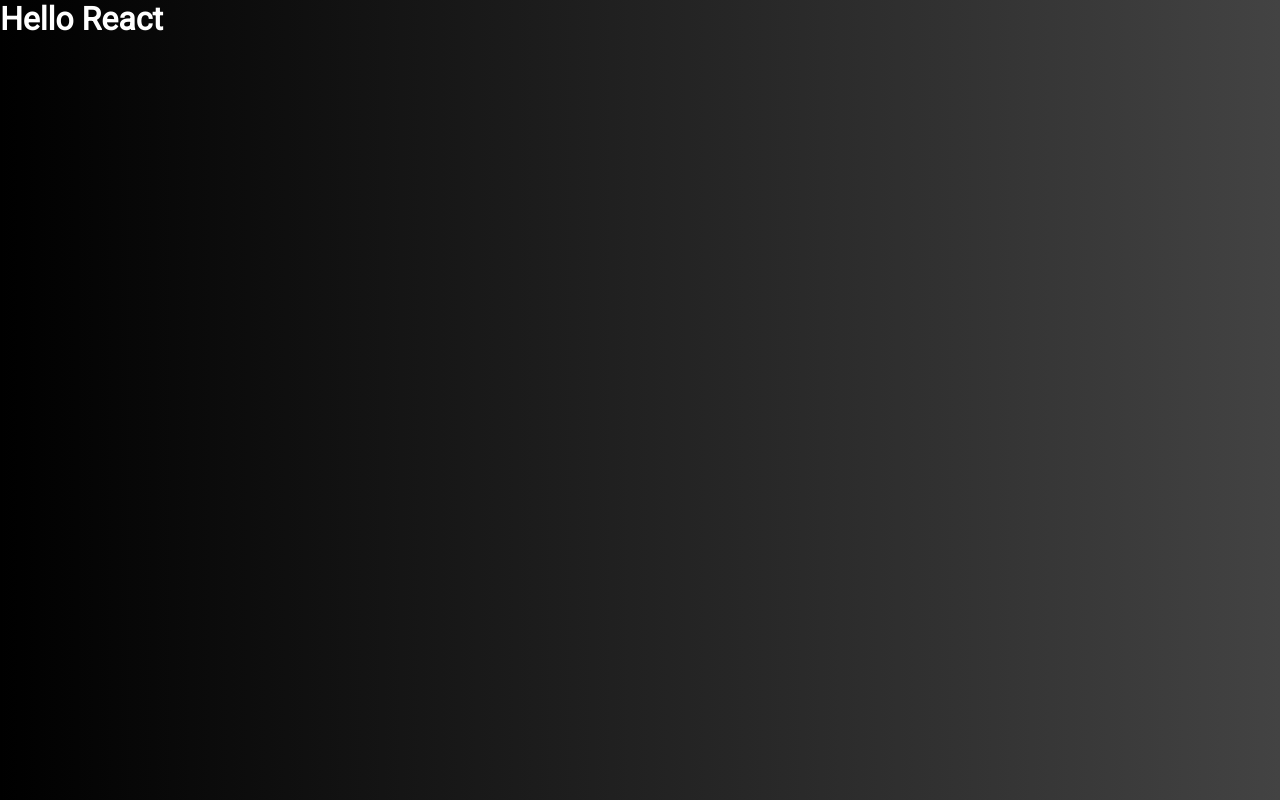
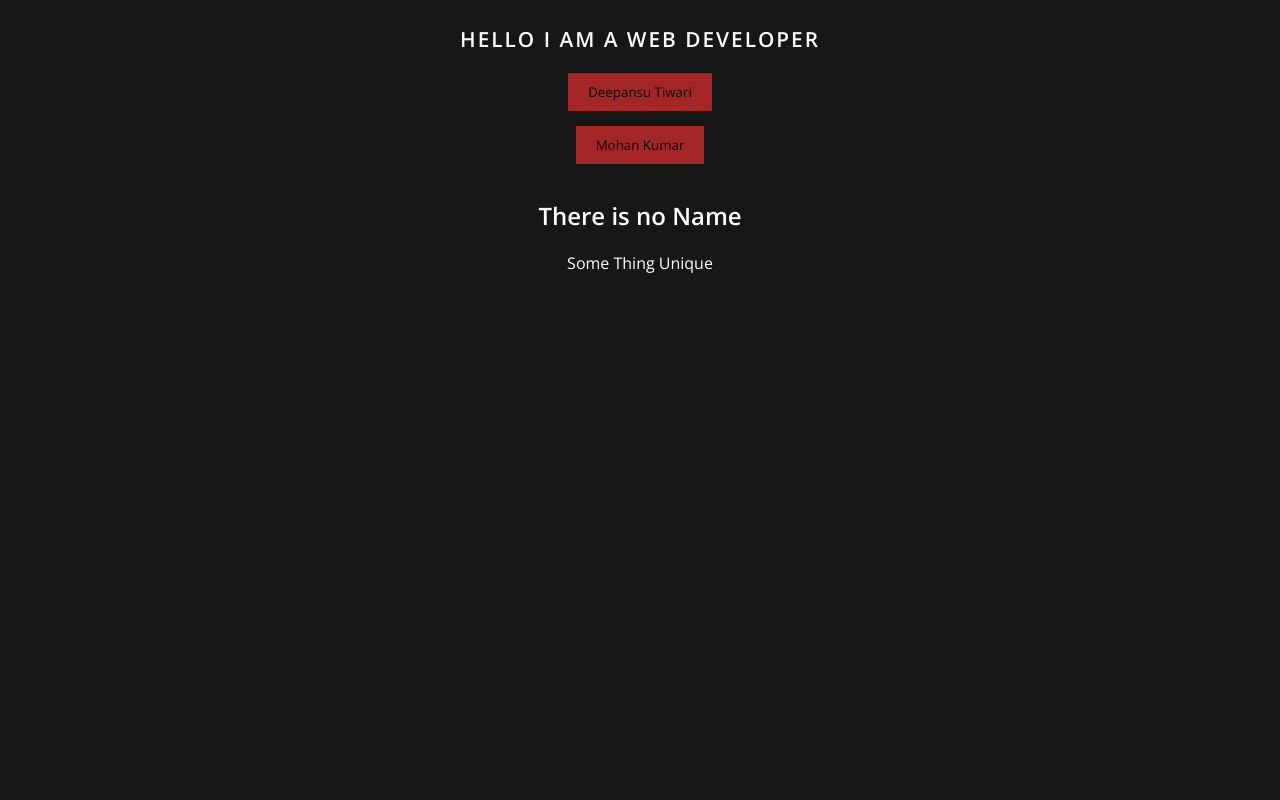
Before and after one commit to ddepu11/react_with_webpack, a React app: page / in a window 1280 px wide. Built offline with nearby package versions, Linux system fonts and the light colour scheme.

Commit message:
feat: add react refresh support

```diff
--- /dev/null
+++ b/babel.config.js
@@ -0,0 +1,13 @@
+module.exports = {
+  presets: [
+    "@babel/preset-env",
+    [
+      "@babel/preset-react",
+      {
+        runtime: "automatic",
+      },
+    ],
+  ],
+
+  plugins: ["react-refresh/babel"],
+};
--- a/babel.config.json
+++ /dev/null
@@ -1,3 +0,0 @@
-{
-  "presets": ["@babel/preset-react", "@babel/preset-env"]
-}
--- a/package.json
+++ b/package.json
@@ -17,9 +17,11 @@
     "@babel/core": "^7.15.0",
     "@babel/preset-env": "^7.15.0",
     "@babel/preset-react": "^7.14.5",
+    "@pmmmwh/react-refresh-webpack-plugin": "^0.4.3",
     "babel-loader": "^8.2.2",
     "css-loader": "^6.2.0",
     "html-webpack-plugin": "^5.3.2",
+    "react-refresh": "^0.10.0",
     "style-loader": "^3.2.1",
     "webpack": "^5.48.0",
     "webpack-cli": "^4.7.2",
@@ -27,6 +29,7 @@
   },
   "dependencies": {
     "react": "^17.0.2",
-    "react-dom": "^17.0.2"
+    "react-dom": "^17.0.2",
+    "styled-components": "^5.3.0"
   }
 }
--- /dev/null
+++ b/src/components/App.jsx
@@ -0,0 +1,55 @@
+import { useState } from "react";
+import styled from "styled-components";
+
+const App = () => {
+  const [name, setName] = useState("There is no Name");
+
+  const [some, setSome] = useState("Some Thing Unique");
+
+  const sayHello = () => setName("My Name is Deepanshu!");
+
+  const sayHello2 = () => setName("My Name is Mohan!");
+
+  return (
+    <Wrapper>
+      <h1>Hello I am a web developer</h1>
+
+      <div className="button flex">
+        <button onClick={sayHello}>Deepansu Tiwari</button>
+
+        <button onClick={sayHello2}>Mohan Kumar</button>
+      </div>
+
+      <h2>{name}</h2>
+      <p>{some}</p>
+    </Wrapper>
+  );
+};
+
+const Wrapper = styled.main`
+  padding: 25px 0;
+  text-align: center;
+
+  h1 {
+    font-size: 1.3em;
+    letter-spacing: 2px;
+    text-transform: uppercase;
+  }
+
+  .button {
+    flex-direction: column;
+    padding: 20px 0;
+
+    button {
+      padding: 10px 20px;
+      margin-bottom: 15px;
+      background: #a52626;
+    }
+  }
+
+  p {
+    margin-top: 20px;
+  }
+`;
+
+export default App;
--- a/src/index.js
+++ b/src/index.js
@@ -1,5 +1,5 @@
-import React from "react";
 import { render } from "react-dom";
+import App from "./components/App";
 import "./style/index.css";
 
-render(<h1>Hello React</h1>, document.getElementById("root"));
+render(<App />, document.getElementById("root"));
--- a/src/style/index.css
+++ b/src/style/index.css
@@ -1,4 +1,4 @@
-@import url("https://fonts.googleapis.com/css2?family=Roboto:wght@100;300;400&display=swap");
+@import url("https://fonts.googleapis.com/css2?family=Open+Sans:wght@300;400;600&display=swap");
 
 /*Utility class*/
 .flex {
@@ -25,13 +25,15 @@
   margin: 0;
   padding: 0;
   box-sizing: border-box;
-  font-family: "Roboto", sans-serif;
+  font-family: "Open Sans", sans-serif;
 }
+
 body {
   min-height: 100vh;
-  background: linear-gradient(to right, #000000, #434343);
+  background: #181717;
   color: white;
 }
+
 .container {
   max-width: 1200px;
   margin: 0 auto;
--- a/webpack.config.js
+++ b/webpack.config.js
@@ -1,4 +1,7 @@
 const HtmlWebpackPlugin = require("html-webpack-plugin");
+const ReactRefreshWebpackPlugin = require("@pmmmwh/react-refresh-webpack-plugin");
+const webpack = require("webpack");
+
 const path = require("path");
 
 module.exports = {
@@ -25,7 +28,15 @@
     ],
   },
 
-  plugins: [new HtmlWebpackPlugin({ template: "./src/index.html" })],
+  resolve: {
+    extensions: ["*", ".js", ".jsx"],
+  },
+
+  plugins: [
+    new HtmlWebpackPlugin({ template: "./src/index.html" }),
+    new webpack.HotModuleReplacementPlugin(),
+    new ReactRefreshWebpackPlugin(),
+  ],
 
   devtool: "inline-source-map",
 
```
Also changed, not shown: 2 other files (tests, documents, lock files or other folders).
